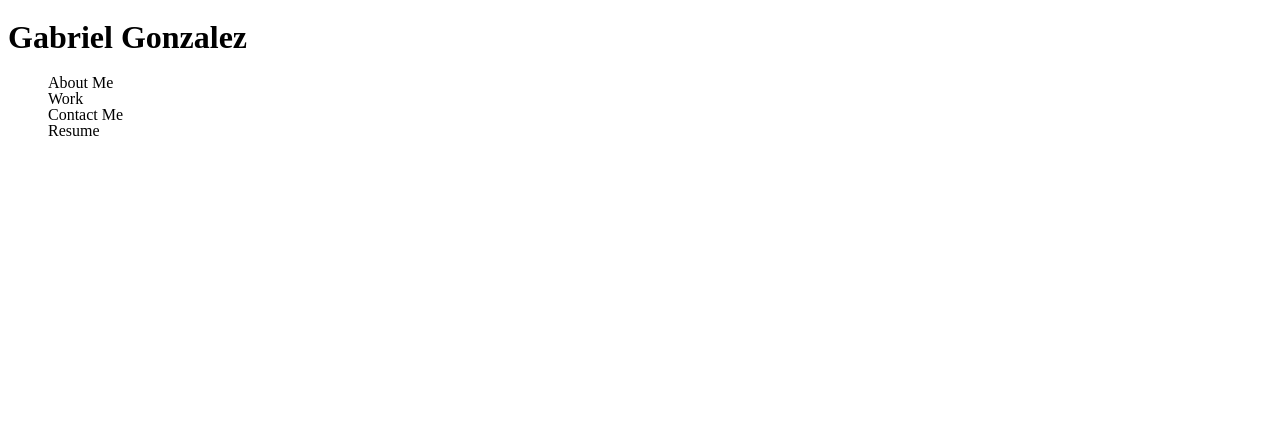
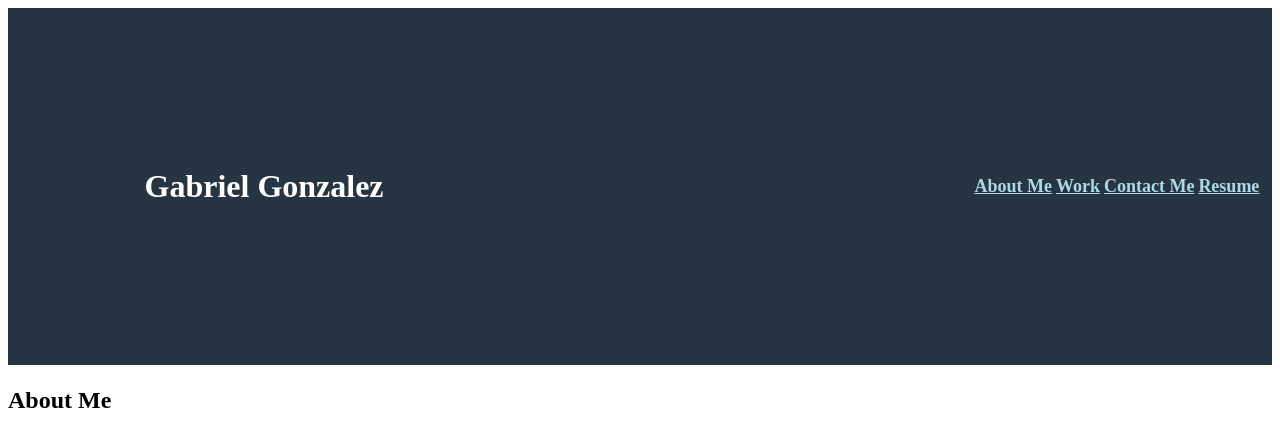
Before and after one commit to BageGonz/Professional-Porfolio, a plain HTML site: page index.html in a window 1280 px wide. Drawn offline with Linux system fonts and the light colour scheme; files whose address does not match are found by name.

Commit message:
Added more lines of CSS on header and nav tags to make a proper  header

```diff
--- a/Asset/style.css
+++ b/Asset/style.css
@@ -0,0 +1,36 @@
+body {
+    display: flex;
+    flex-direction: column;
+    line-height: 1.3;
+  }
+
+header {
+    display: flex;
+    justify-content: space-between;
+    align-items: center;
+    padding: 1%;
+    background-color: #273441;
+    color: #fff;
+  }
+
+  h1 {
+    padding: 10%;
+    font-size: 200%;
+  }
+
+  nav ul {
+    display: flex;
+    justify-content: space-between;
+    min-width: 300px;
+  }
+
+  nav a {
+    font-size: large;
+    color: lightblue;
+    font-weight: bold;
+    text-decoration:underline;
+  }
+
+  nav a:hover {
+    color: #fff;
+  }
--- a/index.html
+++ b/index.html
@@ -15,20 +15,30 @@
 
     <nav>
 
-        <ul>
-            <li>About Me</li>
-
-            <li>Work</li>
-
-            <li>Contact Me</li>
-
-            <li>Resume</li>
-        </ul>
+        <a href="#">About Me</a>
+        <a href="#">Work</a>
+        <a href="#">Contact Me</a>
+        <a href="#">Resume</a>
 
     </nav>
 
+</header>
 
-</header>
+<section class="border"></section>
+
+<section class="aboutme">
+    <h2>About Me</h2>
+
+    <article>
+        <p>
+
+        </p>
+    </article>
+
+
+
+
+</section>
 
 <body>
 
```
